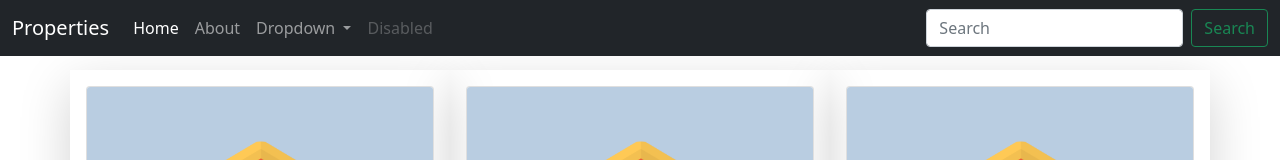
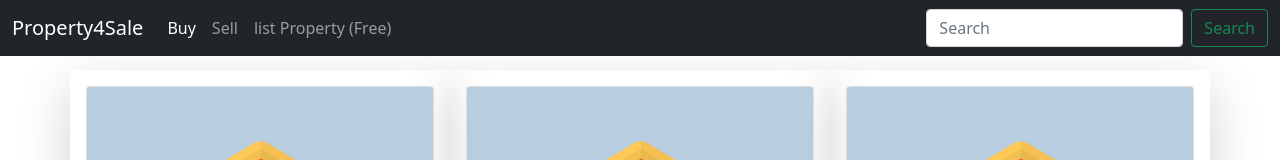
Before and after one commit to DO04dev/property-for-sale-app, an Angular app: page / in a window 1280 px wide. Shown: the top 160 px of the page. Built offline with nearby package versions, Linux system fonts and the light colour scheme.

Commit message:
Add Routing: navbar descriptions

```diff
--- a/src/app/nav-bar/nav-bar.component.html
+++ b/src/app/nav-bar/nav-bar.component.html
@@ -1,30 +1,19 @@
 <nav class="navbar navbar-expand-lg navbar-dark bg-dark fixed-top">
   <div class="container-fluid">
-    <a class="navbar-brand" href="#">Properties</a>
+    <a class="navbar-brand" href="/">Property4Sale</a>
     <button class="navbar-toggler" type="button" data-bs-toggle="collapse" data-bs-target="#navbarSupportedContent" aria-controls="navbarSupportedContent" aria-expanded="false" aria-label="Toggle navigation">
       <span class="navbar-toggler-icon"></span>
     </button>
     <div class="collapse navbar-collapse" id="navbarSupportedContent">
       <ul class="navbar-nav me-auto mb-2 mb-lg-0">
         <li class="nav-item">
-          <a class="nav-link active" aria-current="page" href="#">Home</a>
+          <a class="nav-link active" aria-current="page" href="/">Buy</a>
         </li>
         <li class="nav-item">
-          <a class="nav-link" href="#">About</a>
-        </li>
-        <li class="nav-item dropdown">
-          <a class="nav-link dropdown-toggle" href="#" id="navbarDropdown" role="button" data-bs-toggle="dropdown" aria-expanded="false">
-            Dropdown
-          </a>
-          <ul class="dropdown-menu" aria-labelledby="navbarDropdown">
-            <li><a class="dropdown-item" href="#">Action</a></li>
-            <li><a class="dropdown-item" href="#">Another action</a></li>
-            <li><hr class="dropdown-divider"></li>
-            <li><a class="dropdown-item" href="#">Something else here</a></li>
-          </ul>
+          <a class="nav-link" href="/">Sell</a>
         </li>
         <li class="nav-item">
-          <a class="nav-link disabled" href="#" tabindex="-1" aria-disabled="true">Disabled</a>
+          <a class="nav-link" href="/">list Property (Free)</a>
         </li>
       </ul>
       <form class="d-flex">
```
